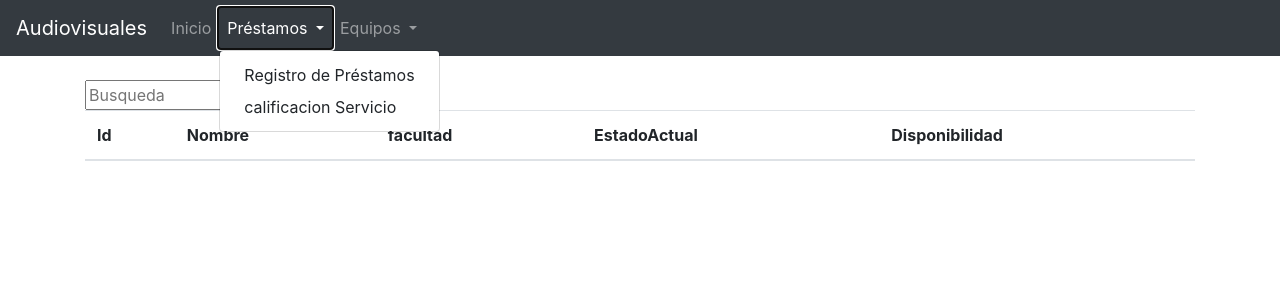
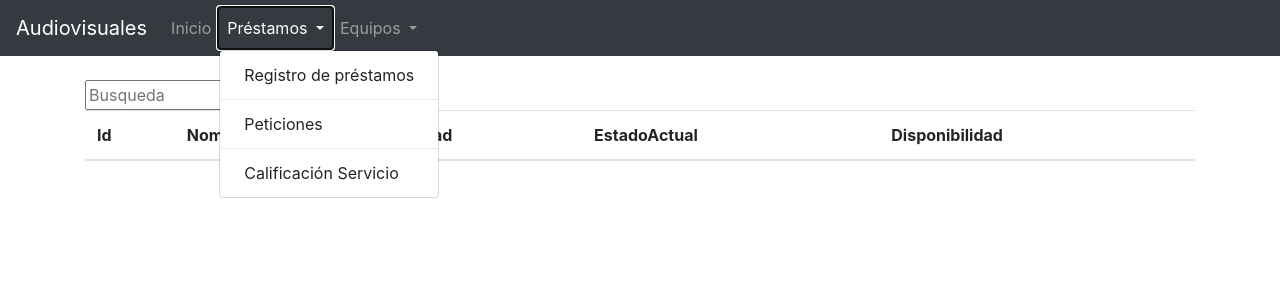
Before and after one commit to santtury/ProyectoAudiovisuales, a Flask app: page /buscarEquipos in a window 1280 px wide, after a click on "Préstamos". Shown: the top 300 px of the page. Run offline with Flask 2, Linux system fonts and the light colour scheme; data that the repository does not hold is empty; parts of the project's set-up code (start-up, migrations or seed data) failed here and were passed over; some libraries are stand-ins or nearby versions.

Commit message:
agregar peticiones

```diff
--- a/app/static/App.py
+++ b/app/static/App.py
@@ -520,5 +520,40 @@ def peticiones():
     data = cur.fetchall()
     return render_template("registrarPeticion.html", peticiones=data)
 
+
+@app.route("/add_peticion", methods=["POST"])
+def add_peticion():
+    """
+    Método que permite enviar una petición en la plataforma
+    """
+
+    if request.method == "POST":
+
+
+        #idPeticion = request.form["idPeticion"]
+        idPrestamo = request.form['idPrestamo']
+        cedulaProfesor = request.form["cedulaProfesor"]
+        solicitud = request.form["solicitud"]
+        comentario = request.form["comentario"]
+        fechaP = time.strftime("%A %B, %d %Y %H:%M:%S")
+        fechaPeticion = str(fechaP)
+
+        cur = mysql.connection.cursor()
+        cur.execute(
+            "INSERT INTO peticiones (idPrestamo,cedulaProfesor,solicitud,comentario,fechaPeticion) VALUES (%s, %s, %s, %s, %s)",
+            (
+                idPrestamo,
+                cedulaProfesor,
+                solicitud,
+                comentario,
+                fechaPeticion,
+            ),
+        )
+        mysql.connection.commit()
+        flash("Petición enviada")
+
+        return redirect(url_for("peticiones"))
+
+
 if __name__ == "__main__":
     app.run(port=3000, debug=True)
--- a/app/static/templates/layoutProfesor.html
+++ b/app/static/templates/layoutProfesor.html
@@ -34,8 +34,11 @@
                         Préstamos
                     </a>
                     <div class="dropdown-menu" aria-labelledby="navbarDropdown">
-                        <a class="dropdown-item" href="/prestamos">Registro de Préstamos</a>
-                        <a class="dropdown-item" href=#>calificacion Servicio</a>
+                        <a class="dropdown-item" href="/prestamos">Registro de préstamos</a>
+                        <div class="dropdown-divider"></div>
+                        <a class="dropdown-item" href="/peticiones">Peticiones</a>
+                        <div class="dropdown-divider"></div>
+                        <a class="dropdown-item" href=#>Calificación Servicio</a>
                     </div>
                 </li>
                 <li class="nav-item dropdown">
@@ -48,7 +51,7 @@
                         <div class="dropdown-divider"></div>
 
                     </div>
-                <!-- </li>
+                    <!-- </li>
                 <li class="nav-item">
                     <a class="nav-link disabled" href="#" tabindex="-1" aria-disabled="true">Disabled</a>
                 </li> -->
--- a/app/static/templates/nuevoLayout.html
+++ b/app/static/templates/nuevoLayout.html
@@ -53,7 +53,7 @@
                         <div class="dropdown-divider"></div>
                         <a class="dropdown-item" href="/listarPrestamos">Listado solicitudes</a>
                         <div class="dropdown-divider"></div>
-                        <a class="dropdown-item" href="/peticiones">Peticiones</a>
+                        <a class="dropdown-item" href="#">Listado peticiones</a>
                     </div>
                 </li>
                 <li class="nav-item dropdown">
--- a/app/static/templates/registrarPeticion.html
+++ b/app/static/templates/registrarPeticion.html
@@ -1,4 +1,4 @@
-{% extends 'nuevoLayout.html' %}
+{% extends 'layoutProfesor.html' %}
 {% block body %}
 
 
@@ -100,10 +100,12 @@
 <table class="table table-striped">
     <thead>
         <tr>
+            <th scope="col">Id Petición</th>
             <th scope="col">Id Préstamo</th>
             <th scope="col">Cédula</th>
             <th scope="col">Solicitud</th>
             <th scope="col">Comentario</th>
+            <th scope="col">Fecha petición</th>
         </tr>
     </thead>
     <tbody>
@@ -115,6 +117,7 @@
             <td>{{peticion.2}}</td>
             <td>{{peticion.3}}</td>
             <td>{{peticion.4}}</td>
+            <td>{{peticion.5}}</td>
 
             <td>
                 <a href="/editarPeticion/{{peticion.0}}">Editar</a>
```
